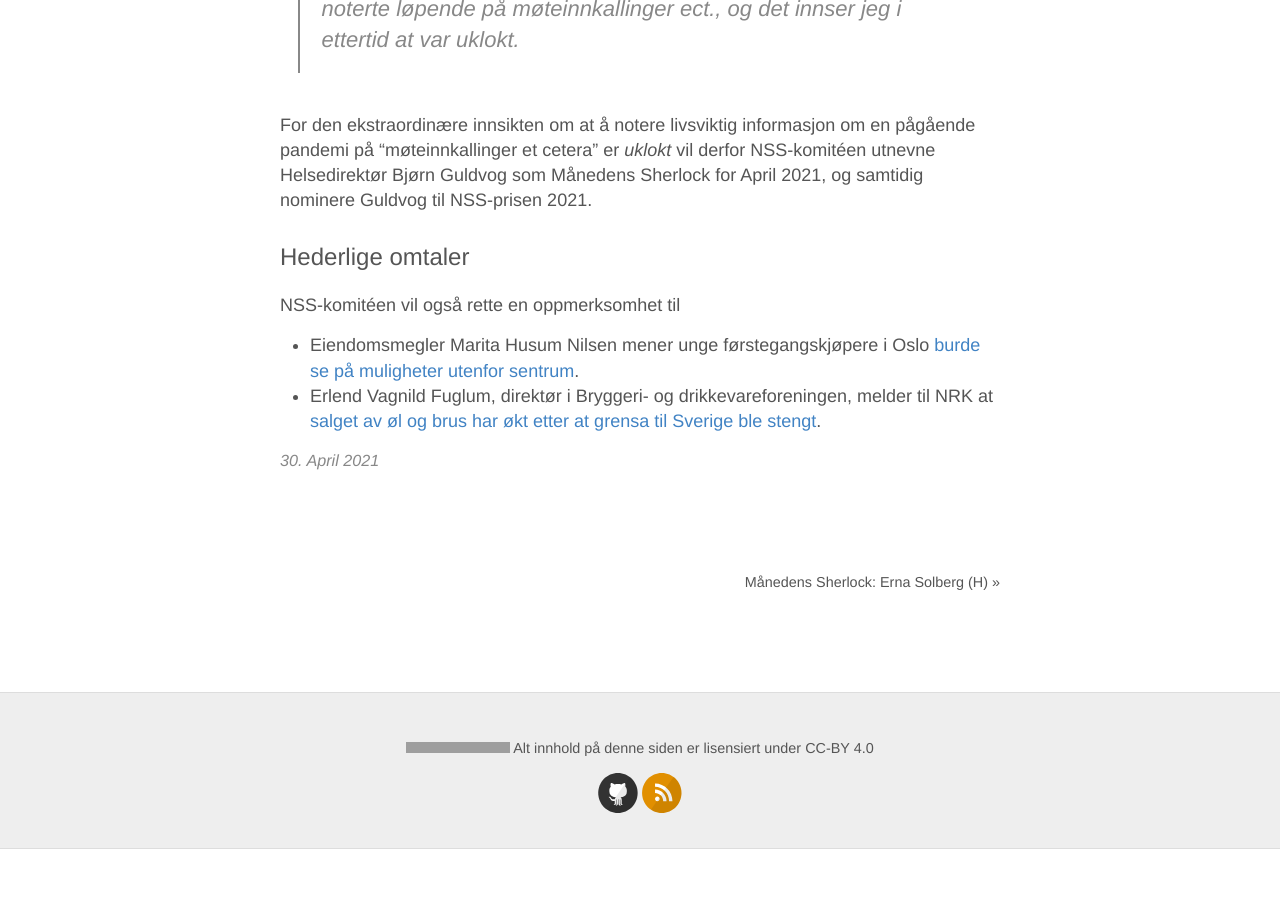
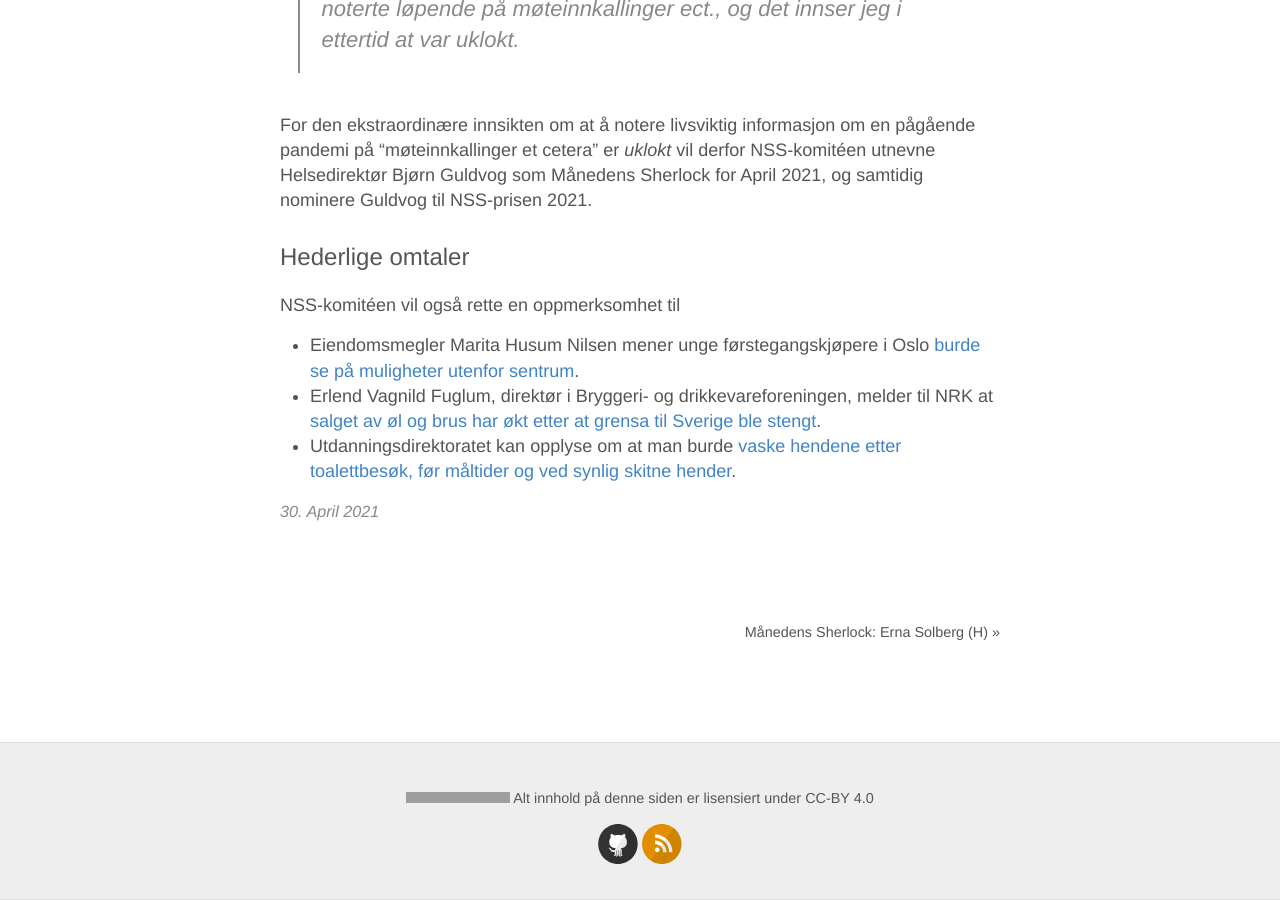
Before and after one commit to mathialo/no-shit-sherlock, a Jekyll site: the page built from _posts/2021-04-30-april-2021.md, in a window 1280 px wide and 900 px high, scrolled down 1036 px. Built offline with Jekyll 4.4.1, drawn with Linux system fonts in a browser that asks for light colours; before the commit the page ends 1885 px from its top, so only the background shows below that; grey boxes are pictures that could not be loaded.

Commit message:
Legg til udir i omtalelista april

```diff
--- a/_posts/2021-04-30-april-2021.md
+++ b/_posts/2021-04-30-april-2021.md
@@ -43,3 +43,4 @@
    utenfor sentrum](https://e24.no/norsk-oekonomi/i/dlElGj/faerre-boliger-ute-i-oslo-oppfordrer-unge-til-aa-kjoepe-utenfor-sentrum?referer=https%3A%2F%2Fwww.vg.no).
  * Erlend Vagnild Fuglum, direktør i Bryggeri- og drikkevareforeningen, melder til NRK at [salget av
    øl og brus har økt etter at grensa til Sverige ble stengt](https://www.nrk.no/norge/salget-av-ol-og-brus-har-okt-under-koronakrisen-1.15467983).
+ * Utdanningsdirektoratet kan opplyse om at man burde [vaske hendene etter toalettbesøk, før måltider og ved synlig skitne hender](https://www.udir.no/kvalitet-og-kompetanse/sikkerhet-og-beredskap/informasjon-om-koronaviruset/smittevernveileder/veileder-om-smittevern-for-videregaende-skole/smitteforebyggende-tiltak/#god-hand--og-hostehygiene).
```
